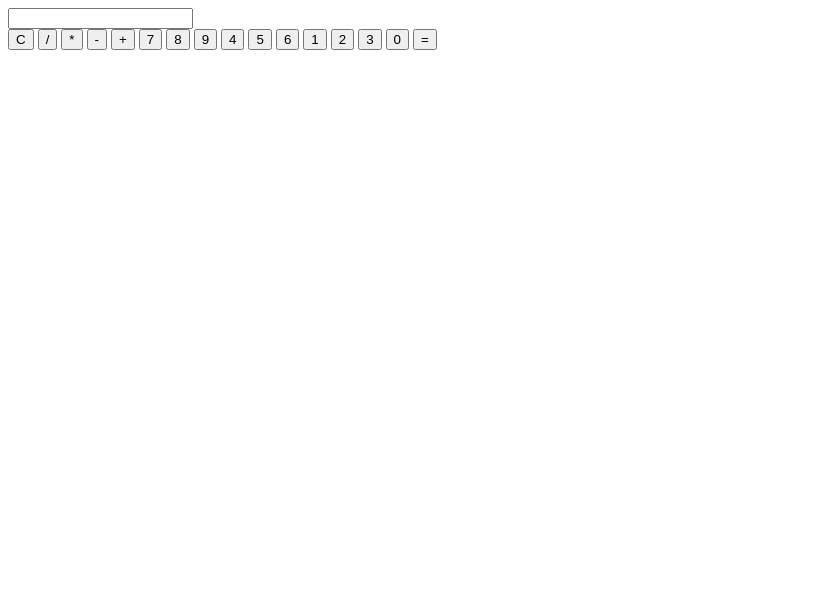
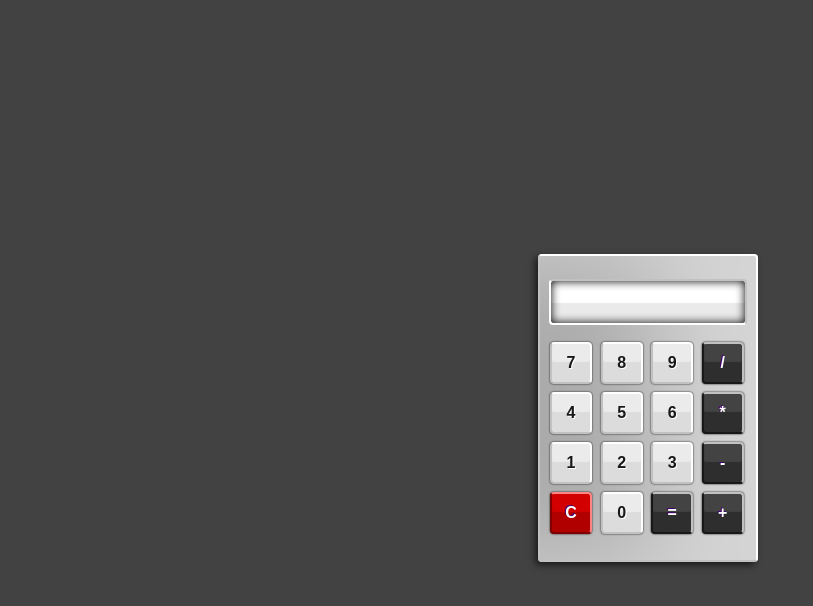
Before and after one commit to Yogs991/calculator, a plain HTML site: page main.html in a window 1280 px wide. Shown: the whole page, without its empty margins (0-813 px from the left). Drawn offline with Linux system fonts and the light colour scheme.

Commit message:
Added styling

```diff
--- a/main.html
+++ b/main.html
@@ -7,28 +7,31 @@
     <link rel="stylesheet" href="style.css">
 </head>
 <body>
-    <div class="calculator">
-        <div>
-            <input type="display" readonly>
-        </div>
-        <div class="keys">
-            <button>C</button>
-            <button>/</button>
-            <button>*</button>
-            <button>-</button>
-            <button>+</button>
-            <input type="button" class="btn" value="7">
-            <input type="button" class="btn" value="8">
-            <input type="button" class="btn" value="9">
-            <input type="button" class="btn" value="4">
-            <input type="button" class="btn" value="5">
-            <input type="button" class="btn" value="6">
-            <input type="button" class="btn" value="1">
-            <input type="button" class="btn" value="2">
-            <input type="button" class="btn" value="3">
-            <input type="button" class="btn" value="0">
-            <button>=</button>
-        </div>
+    <div class="container">
+        <fieldset id="container">
+            <form name="calculator">
+                <input id="display" type="display" readonly>
+                    <input type="button" class="buttons numberBtn" value="7">
+                    <input type="button" class="buttons numberBtn" value="8">
+                    <input type="button" class="buttons numberBtn" value="9">
+                    <input type="button" class="buttons mathBtn" value="/">
+                    <br>
+                    <input type="button" class="buttons numberBtn" value="4">
+                    <input type="button" class="buttons numberBtn" value="5">
+                    <input type="button" class="buttons numberBtn" value="6">
+                    <input type="button" class="buttons mathBtn" value="*">
+                    <br>
+                    <input type="button" class="buttons numberBtn" value="1">
+                    <input type="button" class="buttons numberBtn" value="2">
+                    <input type="button" class="buttons numberBtn" value="3">
+                    <input type="button" class="buttons mathBtn" value="-" >
+                    <br>
+                    <input type="button" class="buttons" id="clearBtn" value="C">
+                    <input type="button" class="buttons numberBtn" value="0">
+                    <input type="button" class="buttons mathBtn" value="=">
+                    <input type="button" class="buttons mathBtn" value="+">
+            </form>
+        </fieldset>
     </div>
     <script src="main.js"></script>
 </body>
--- a/main.js
+++ b/main.js
@@ -2,7 +2,7 @@
 // const secondNumber
 // const operator
 
-const allBtns = document.querySelectorAll(".btn");
+const allBtns = document.querySelectorAll(".numberBtn");
 allBtns.forEach(element=>{
     element.addEventListener("click",buttons);
 });
--- a/style.css
+++ b/style.css
@@ -0,0 +1,100 @@
+body{
+	background-color: #424242;
+	font-family: Tahoma;
+}
+
+.container{
+	display: flex;
+	align-items: center;
+	justify-content: center;
+	height: 100vh;
+	width: 100vw;
+}
+
+#container{
+	width: 200px;
+	padding: 8px 8px 20px 8px;
+	margin: 20px auto;
+	background-color: #ABABAB;
+	border-radius: 4px;
+	border-top: 2px solid #FFF;
+	border-right: 2px solid #FFF;
+	border-bottom: 2px solid #C1C1C1;
+	border-left: 2px solid #C1C1C1;
+	box-shadow: -3px 3px 7px rgba(0, 0, 0, .6), inset -100px 0px 100px rgba(255, 255, 255, .5);
+}
+
+#display{
+	display: block;
+	margin: 15px auto;
+	height: 42px;
+	width: 174px;
+	padding: 0 10px;
+	border-radius: 4px;
+	border-top: 2px solid #C1C1C1;
+	border-right: 2px solid #C1C1C1;
+	border-bottom: 2px solid #FFF;
+	border-left: 2px solid #FFF;
+	background-color: #FFF;
+	box-shadow: inset 0px 0px 10px #030303, inset 0px -20px 1px rgba(150, 150, 150, .2);
+	font-size: 28px;
+	color: #666;
+	text-align: right;
+	font-weight: 400;
+}
+
+.buttons{
+	display: inline-block;
+	margin: 2px;
+	width: 42px;
+	height: 42px;
+	font-size: 16px;
+	font-weight: bold;
+	border-radius: 4px;
+}
+
+.mathBtn{
+	margin: 2px 2px 6px 2px;
+	color: #FFF;
+	text-shadow: -1px -1px 0px #44006F;
+	background-color: #434343;
+	border-top: 2px solid #C1C1C1;
+	border-right: 2px solid #C1C1C1;
+	border-bottom: 2px solid #181818;
+	border-left: 2px solid #181818;
+	box-shadow: 0px 0px 2px #030303, inset 0px -20px 1px #2E2E2E;
+}
+
+.numberBtn{
+	color: #181818;
+	text-shadow: 1px 1px 0px #FFF;
+	background-color: #EBEBEB;
+	border-top: 2px solid #FFF;
+	border-right: 2px solid #FFF;
+	border-bottom: 2px solid #C1C1C1;
+	border-left: 2px solid #C1C1C1;
+	border-radius: 4px;
+	box-shadow: 0px 0px 2px #030303, inset 0px -20px 1px #DCDCDC;
+}
+
+.numberBtn:hover,
+.mathBtn:hover,
+#clearBtn:hover{
+	background-color: #FFBA75;
+	box-shadow: 0px 0px 2px #FFBA75, inset 0px -20px 1px #FF8000;
+	border-top: 2px solid #FFF;
+	border-right: 2px solid #FFF;
+	border-bottom: 2px solid #AE5700;
+	border-left: 2px solid #AE5700;
+}
+
+#clearBtn{
+	color: #FFF;
+	text-shadow: -1px -1px 0px #44006F;
+	background-color: #D20000;
+	border-top: 2px solid #FF8484;
+	border-right: 2px solid #FF8484;
+	border-bottom: 2px solid #800000;
+	border-left: 2px solid #800000;
+	box-shadow: 0px 0px 2px #030303, inset 0px -20px 1px #B00000;
+}
```
